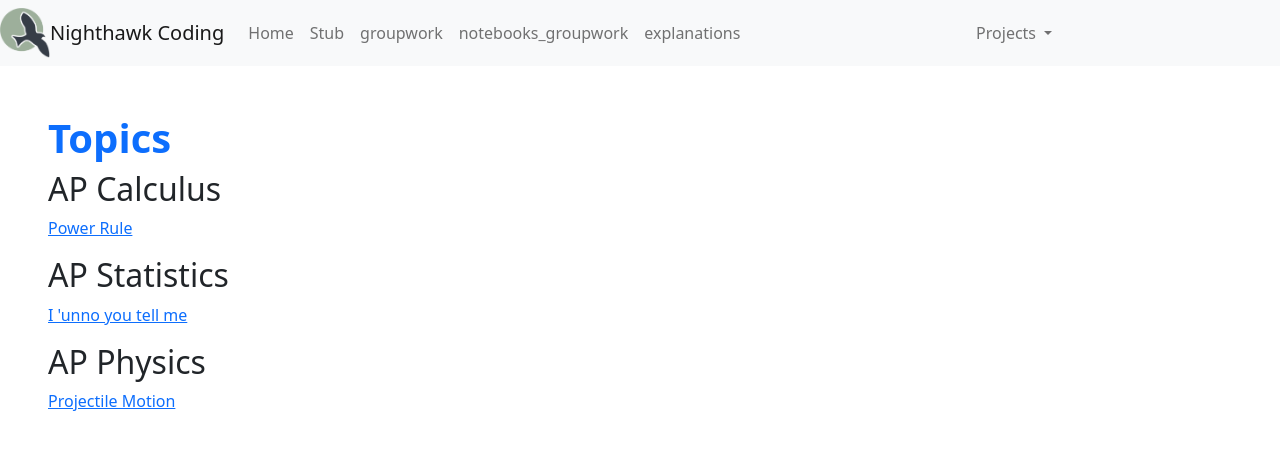
After one commit to LoveMyDogs/P3T8_ezkg, a Flask app: page /explanations/ in a window 1280 px wide. The commit adds this page. Shown: the top 476 px of the page. Run offline with Flask 2, Linux system fonts and the light colour scheme.

Commit message:
awfajwnr;vgwr

```diff
--- a/main.py
+++ b/main.py
@@ -29,6 +29,10 @@ def groupwork():
 def notebook_groupwork():
     return render_template("notebook_groupwork.html")
 
+@app.route('/explanations/')  # connects /explanations/ URL to stub() function
+def explanations():
+    return render_template("explanations.html")
+
 # this runs the application on the development server
 if __name__ == "__main__":
     app.run(debug=True)
--- /dev/null
+++ b/templates/explanations.html
@@ -0,0 +1,20 @@
+<!-- Extending the predefined project layout -->
+{% extends "layouts/base.html" %}
+
+<!- This variable sets name of browser tab  -->
+{% set project = "Link to Post" %}
+
+<!- This is a replacement block for Body in base.html -->
+{% block body %}
+    <div class="px-5 py-5 mx-auto">
+        <h1 class="text-primary"><strong>Topics</strong></h1>
+        <h2>AP Calculus</h2>
+        <p class="text-secondary"><a href="addlinkhere">Power Rule</a></p>
+        <h2>AP Statistics</h2>
+        <p class="text-secondary"><a href="addlinkhere">I 'unno you tell me</a></p>
+        <h2>AP Physics</h2>
+        <p class="text-secondary"><a href="addlinkhere">Projectile Motion</a></p>
+{% endblock %}
+
+{% block background %}
+{% endblock %}
--- a/templates/layouts/navbar.html
+++ b/templates/layouts/navbar.html
@@ -14,6 +14,7 @@ This HTML is setup as a fragment allowing it to be "included" by other HTML file
             <a class="nav-link" href={{ url_for('stub') }}>Stub</a>
             <a class="nav-link" href={{ url_for('groupwork') }}>groupwork</a>
             <a class="nav-link" href={{ url_for('notebook_groupwork') }}>notebooks_groupwork</a>
+            <a class="nav-link" href={{ url_for('explanations') }}>explanations</a>
         </div>
     </div>
     <div class="collapse navbar-collapse" id="navbarNavDarkDropdown">
```
